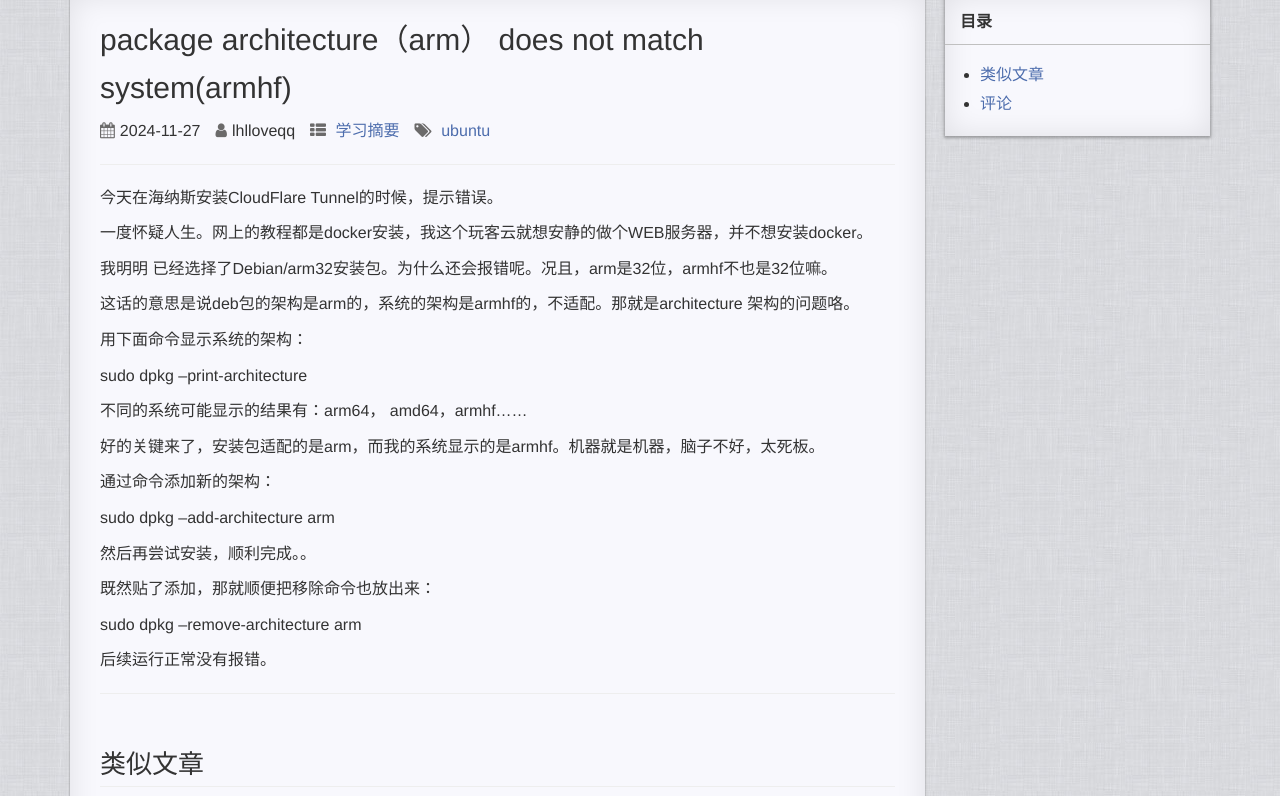
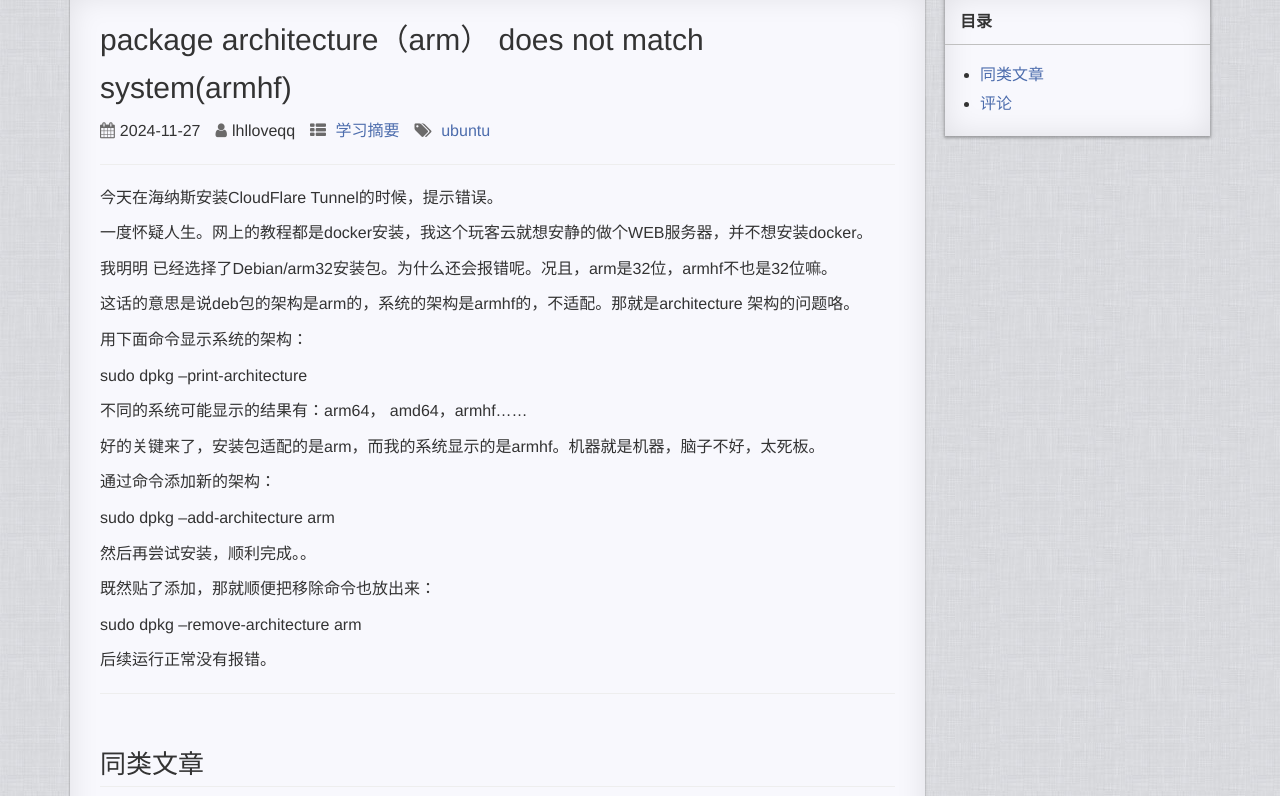
Before and after one commit to luohuilong/luohuilong.github.io, a Jekyll site: the page built from _posts/2024-11-27-ubuntu-dpkg.md, in a window 1280 px wide, cut to the strip 104-900 px from the top of the page. Built offline with Jekyll 4.4.1, drawn with Linux system fonts in a browser that asks for light colours; a style sheet for code colours, icons or effects is not loaded.

Commit message:
Add files via upload

```diff
--- a/_layouts/post.html
+++ b/_layouts/post.html
@@ -42,7 +42,7 @@ layout: default
                 {% for thisTag in page.tags %}
                     {% if postHasSimilar == false and hasSimilar.size < 6 and post != page and tag == thisTag %}
                         {% if hasSimilar.size == 0 %}
-                        <h2 id="similar_posts">类似文章</h2>
+                        <h2 id="similar_posts">同类文章</h2>
                         <ul>
                         {% endif %}
                         <li class="relatedPost">
@@ -79,7 +79,7 @@ layout: default
                     目录
                 </div>
                 <ul id="content-side" class="content-ul">
-                    <li><a href="#similar_posts">类似文章</a></li>
+                    <li><a href="#similar_posts">同类文章</a></li>
                     <li><a href="#comments">评论</a></li>
                 </ul>
             </div>
```
